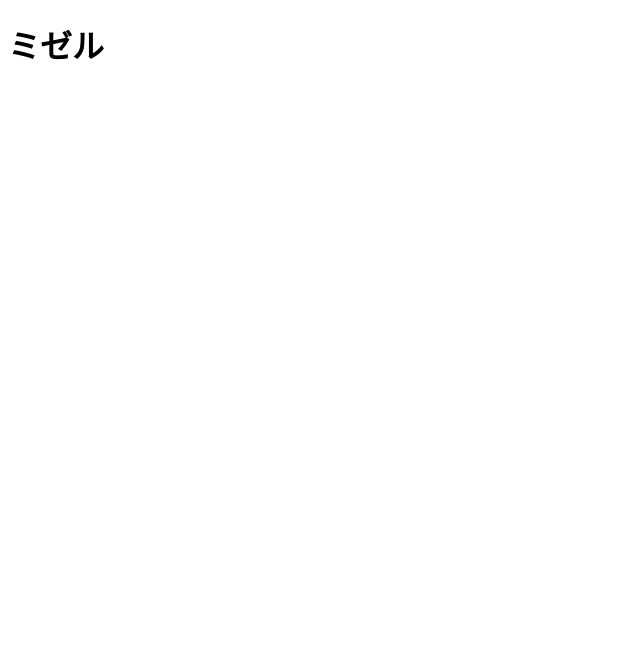
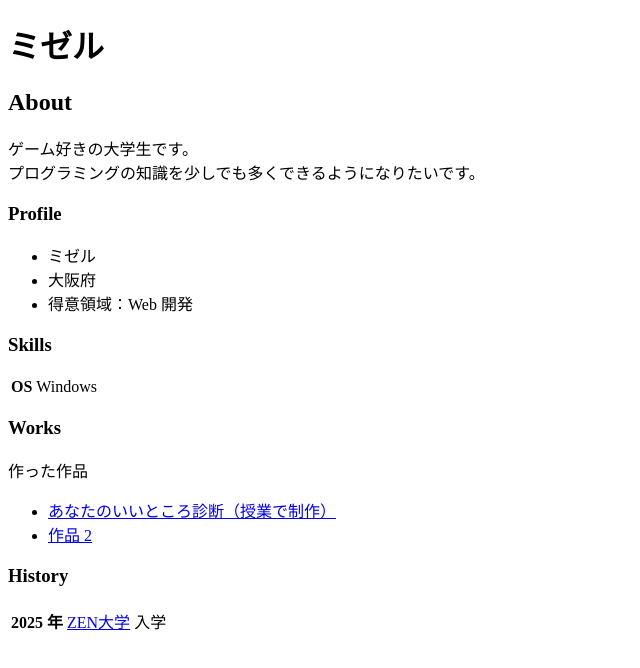
Before and after one commit to 251zs03348-netizen/251zs03348-netizen.github.io, a plain HTML site: page index.html in a window 1280 px wide. Shown: the whole page, without its empty margins (0-640 px from the left). Drawn offline with Linux system fonts and the light colour scheme.

Commit message:
ポートフォリオに必要な情報を追加

```diff
--- a/index.html
+++ b/index.html
@@ -7,5 +7,46 @@
   </head>
   <body>
     <h1>ミゼル</h1>
+
+
+    <h2>About</h2>
+    <p>
+      ゲーム好きの大学生です。<br>
+      プログラミングの知識を少しでも多くできるようになりたいです。
+    </p>
+
+    <h3>Profile</h3>
+    <ul>
+      <li>ミゼル</li>
+      <li>大阪府</li>
+      <li>得意領域：Web 開発</li>
+    </ul>
+
+    <h3>Skills</h3>
+    <table>
+      <tr>
+        <th>OS</th>
+        <td>Windows</td>
+      </tr>
+
+    </table>
+
+    <h3>Works</h3>
+        作った作品
+        <ul>
+          <li><a href="https://251zs03348-netizen.github.io/assessment/assessment.html">あなたのいいところ診断（授業で制作）</a></li>
+          <li><a href="https://example.com/">作品 2</a></li>
+        </ul>
+      </li>
+    </ul>
+
+    <h3>History</h3>
+    <table>
+      <tr>
+        <th>2025 年</th>
+        <td><a href="https://zen.ac.jp/">ZEN大学</a> 入学</td>
+      </tr>
+
+    </table>
   </body>
 </html>
```
